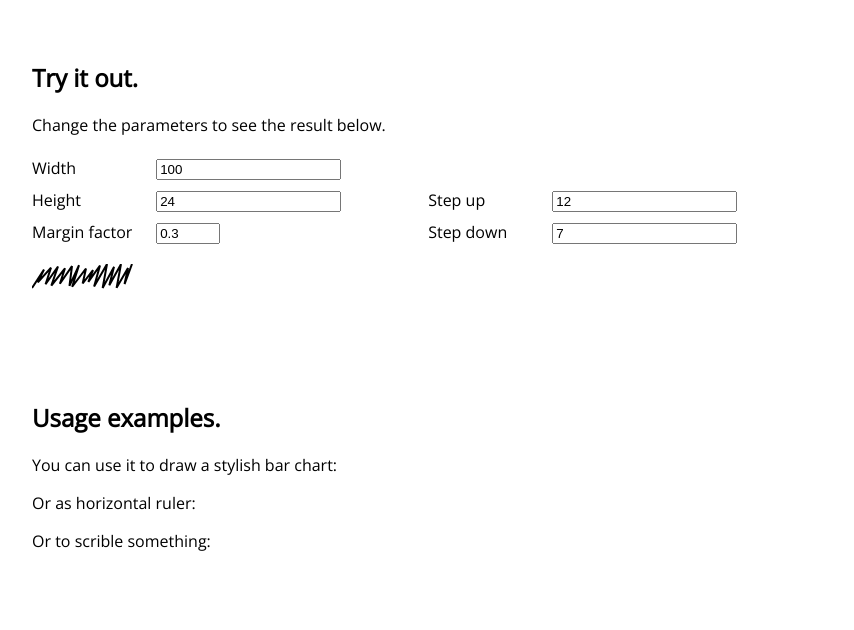
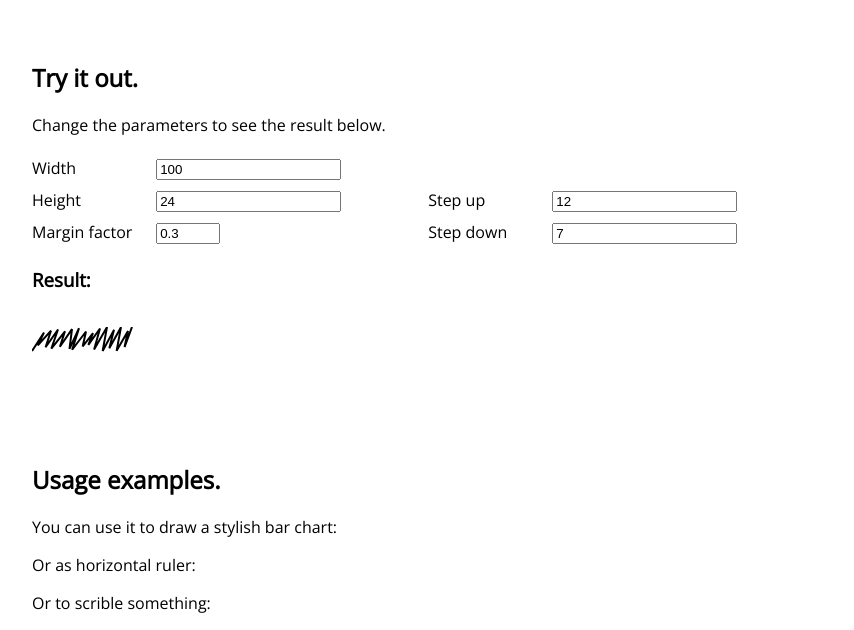
Before and after one commit to israelst/scribble, a website with bundled scripts: page index.html in a window 1280 px wide. Shown: the part 240-870 px from the top of the page, without its empty margins (208-1062 px from the left). Before the commit the page ends 808 px from the top, so only its background shows below. Built offline with nearby package versions, Linux system fonts and the light colour scheme.

Commit message:
Announce the result

```diff
--- a/index.html
+++ b/index.html
@@ -71,6 +71,7 @@
       <label for="step-up">Step up</label> <input id="step-up" name="step-up" type="number" value="12" />
       <label for="step-down">Step down</label> <input id="step-down" name="step-down" type="number" value="7" />
     </div>
+    <h3>Result:</h3>
     <svg width="100%" height="96">
       <path></path>
     </svg>
```
